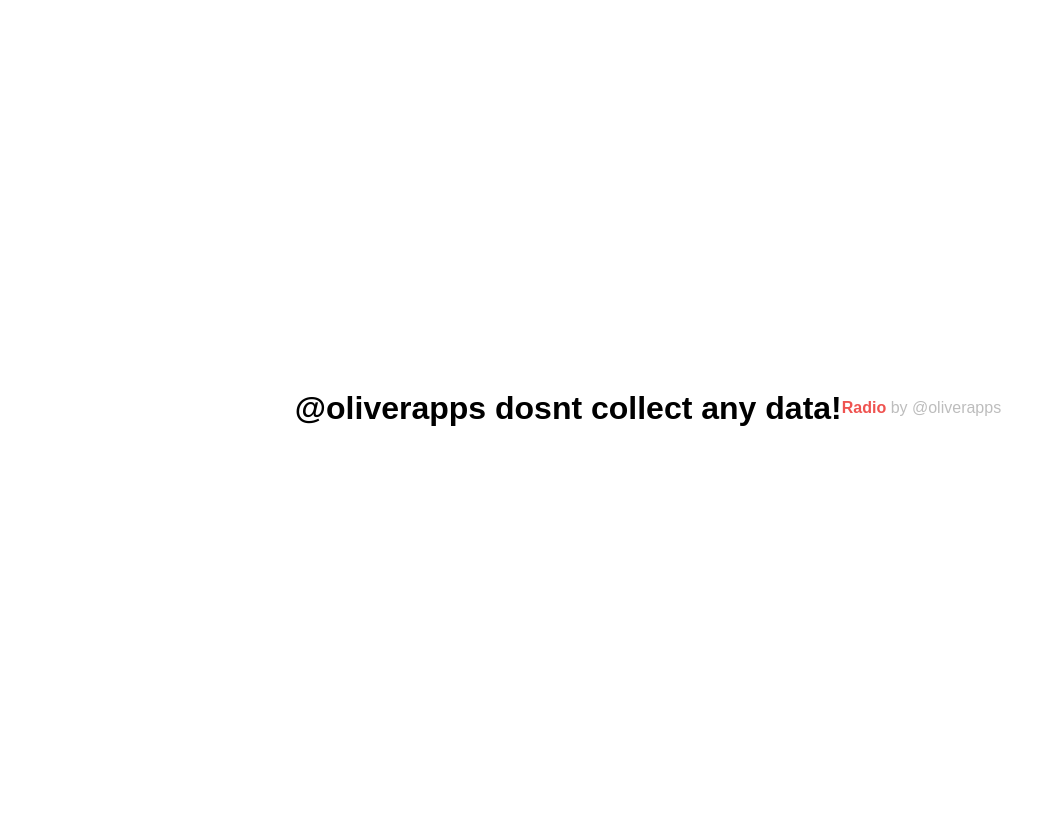
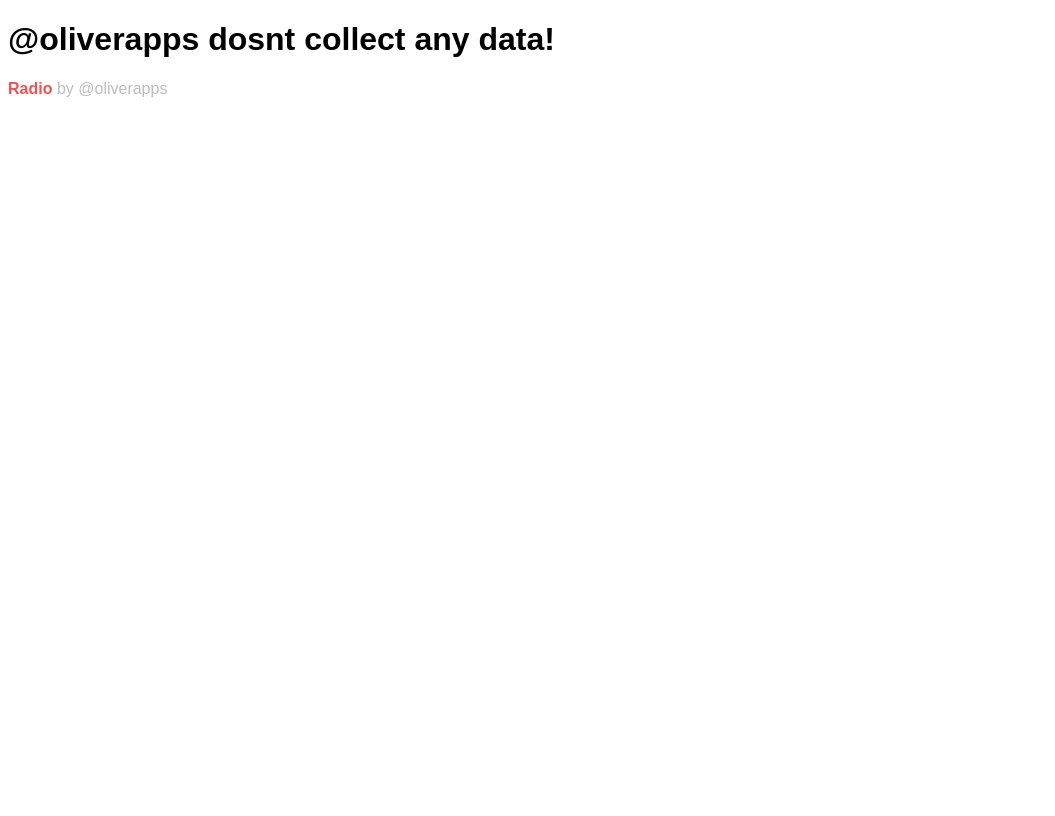
Before and after one commit to at-oliverapps/at-oliverapps.github.io, a PHP site: page / in a window 1280 px wide. Shown: the whole page, without its empty margins (0-1055 px from the left). After the commit the page ends 97 px from the top, so only its background shows below. Run offline with PHP 8.4, Linux system fonts and the light colour scheme.

Commit message:
Update style.css

```diff
--- a/css/style.css
+++ b/css/style.css
@@ -21,14 +21,6 @@
    --radioGrey: #E0E0E0;
 }
 
-body {
-      align-items: center;
-      display: flex;
-      justify-content: center;
-      width: 100vw;
-      height: 100vh;
-}
-
 .appname {
 	color: var(--radioRed);
    font-weight: bold;
```
